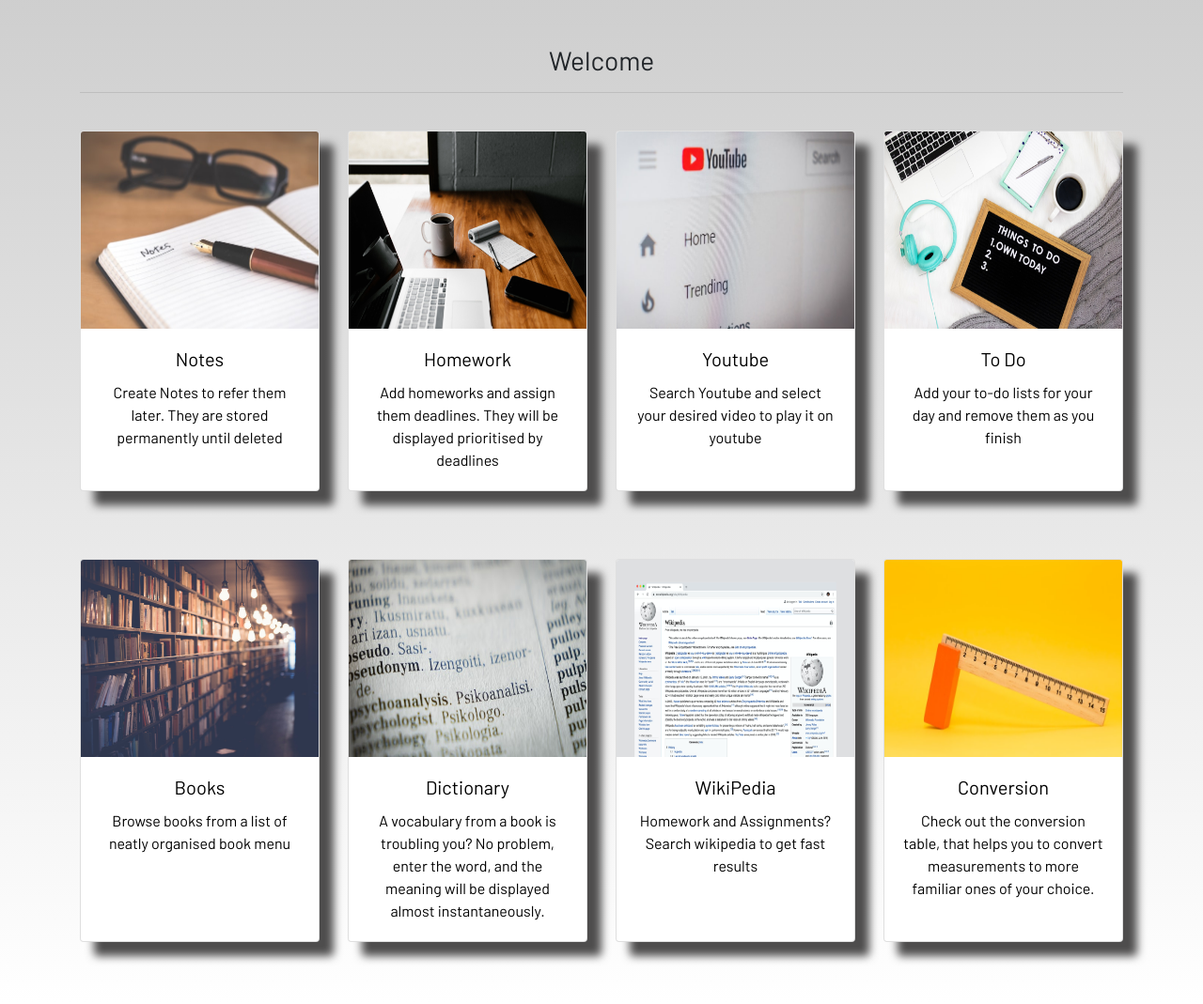
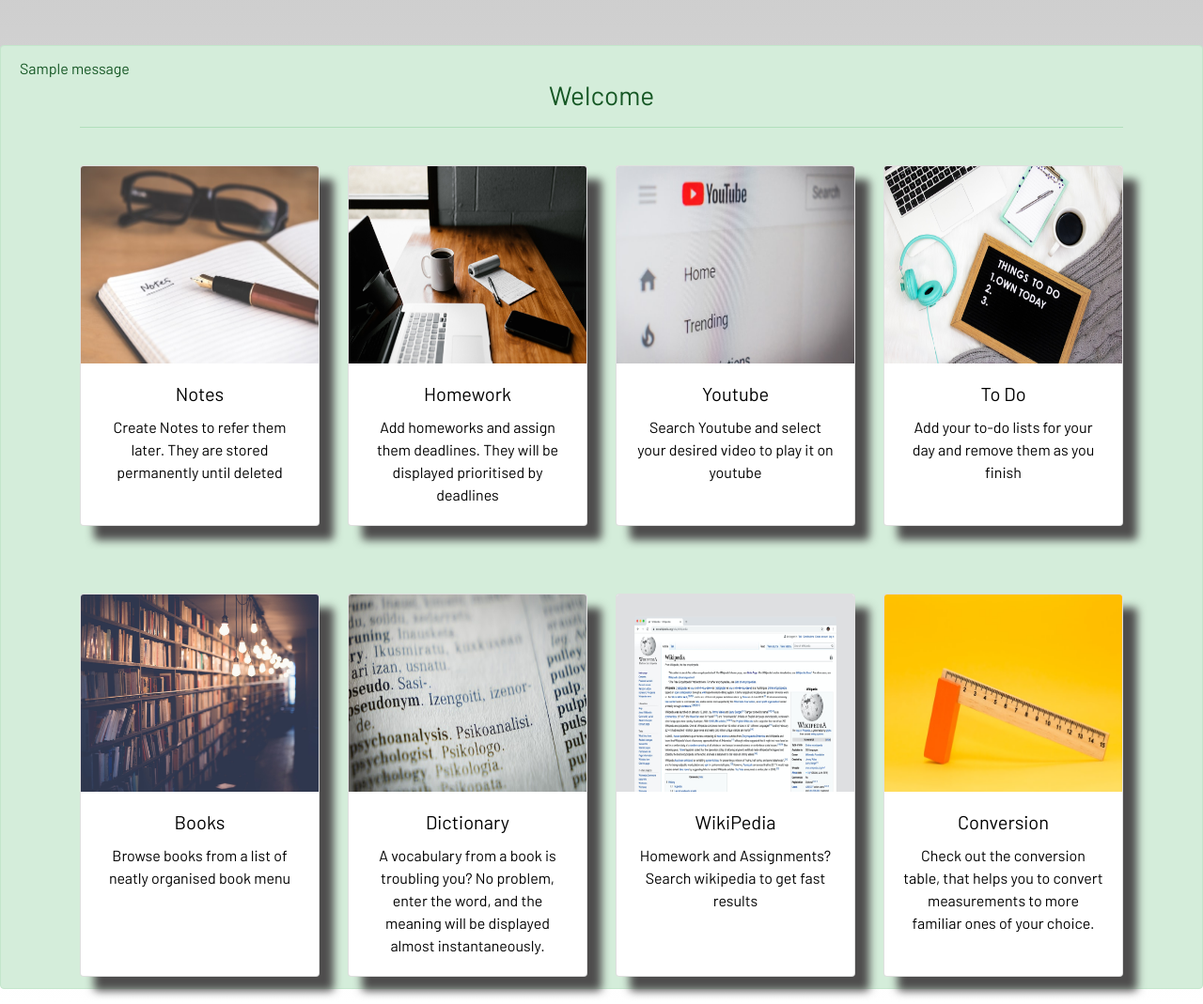
Before and after one commit to Pradeep92hv/student-study-portal-using-django, a Django app: page / in a window 1280 px wide. Shown: the part 56-1125 px from the top of the page at 94% size. Run offline with Django 5.2, Linux system fonts and the light colour scheme; one stand-in notice (Sample message) is shown; some libraries are stand-ins or nearby versions; some web fonts are replaced.

Commit message:
display added  info

```diff
--- a/studentstudyportal/dashboard/templates/dashboard/base.html
+++ b/studentstudyportal/dashboard/templates/dashboard/base.html
@@ -71,9 +71,12 @@
   <br /><br />
   <main>
 
-    {% comment %} {% if messages %}
+     {% if messages %}
       {% for msg in messages %}
-         <div class="alert alert-{{msg.tags}}"> {{msg}} {% endcomment %}
+         <div class="alert alert-{{msg.tags}}"> {{msg}}
+      {% endfor %}
+
+    {% endif %}
 
     {% block content %}
     {% endblock content %}
```
Also changed, not shown: studentstudyportal/dashboard/migrations/0002_alter_notes_options.py (added), studentstudyportal/db.sqlite3.
